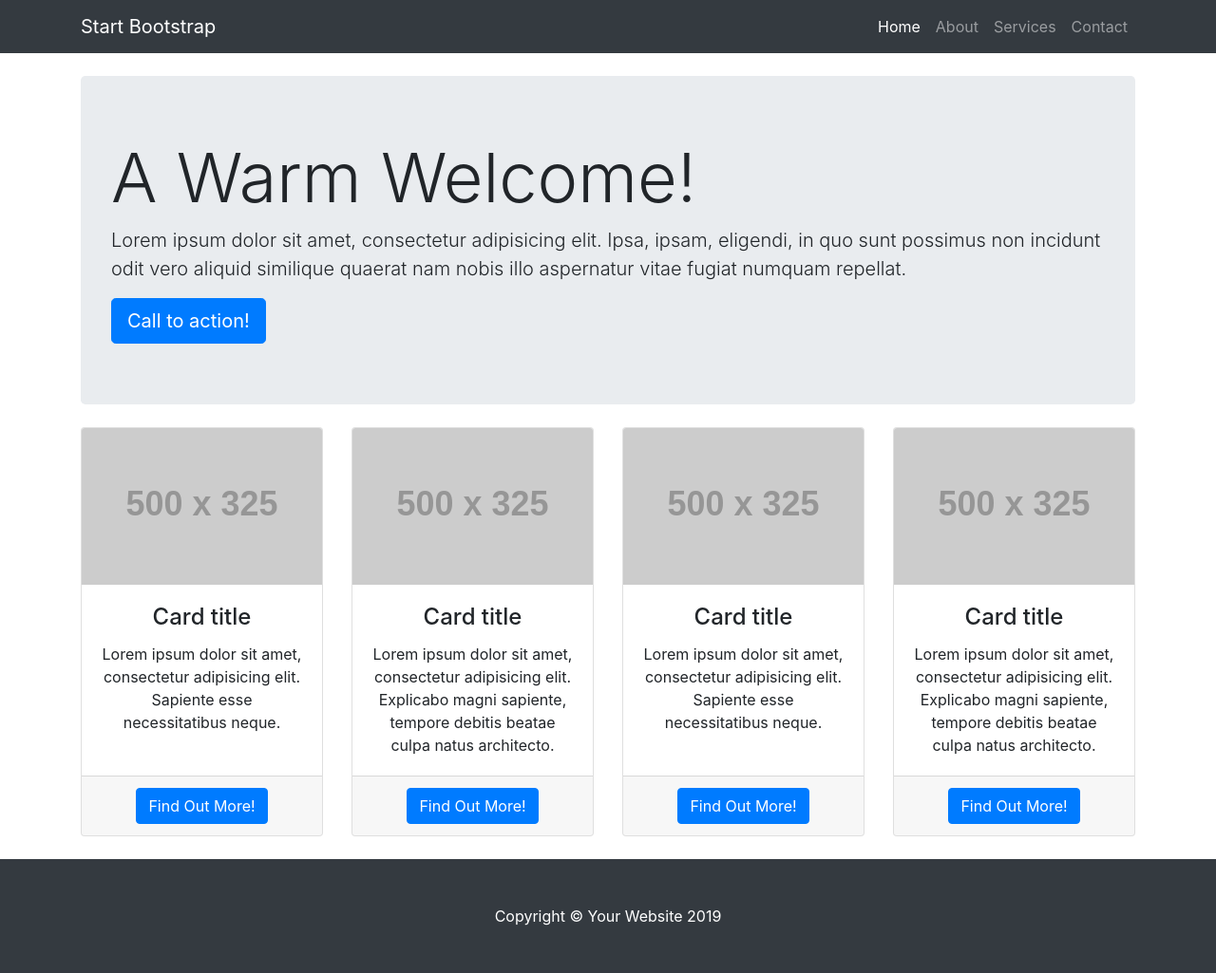
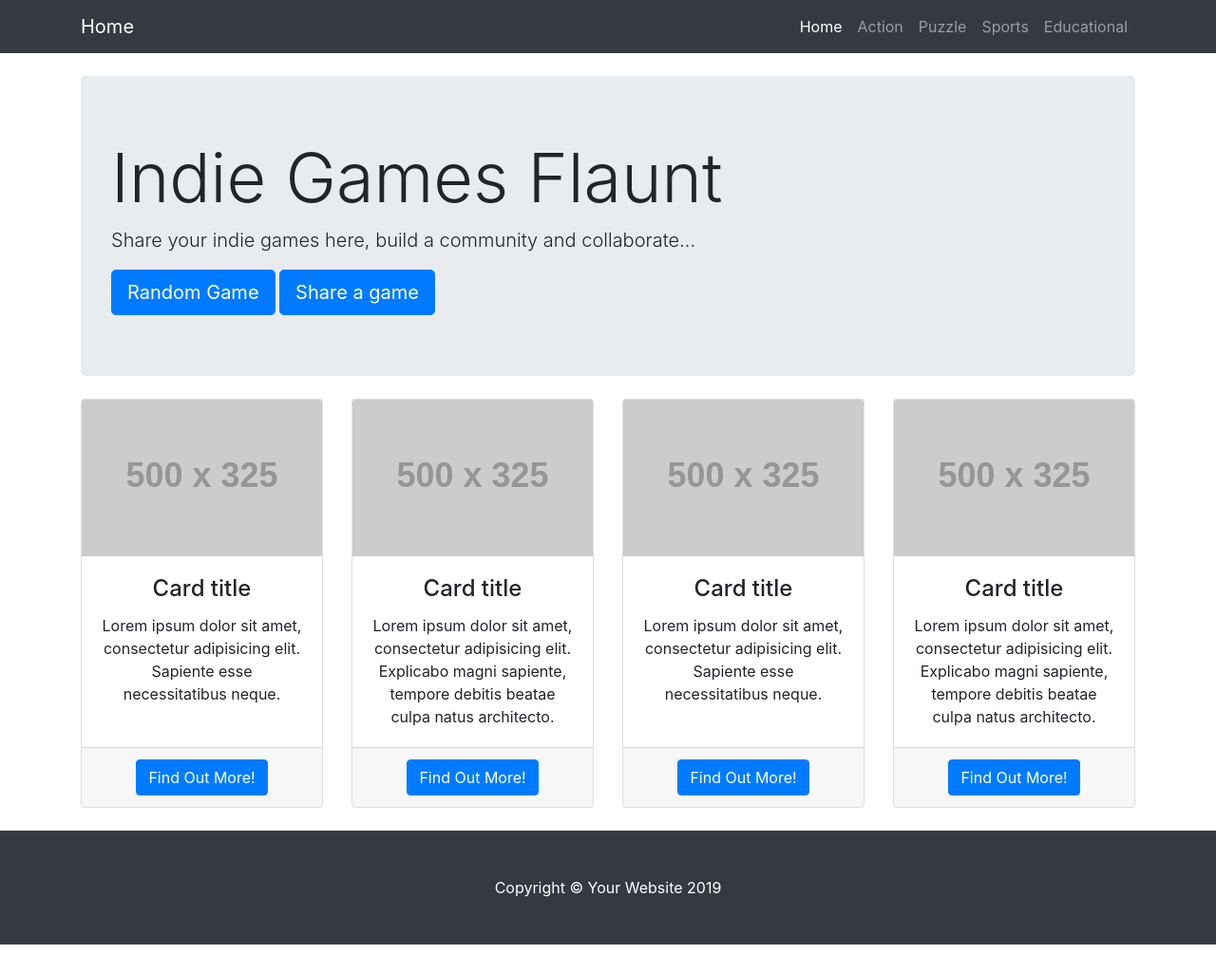
Before and after one commit to andrewdempsey2018/Indie-Games-Flaunt, a Flask app: page / in a window 1280 px wide. Shown: the whole page at 95% size. After the commit the page ends 995 px from the top, so only its background shows below. Run offline with Flask 2, Linux system fonts and the light colour scheme; grey boxes labelled with a size stand in for pictures from a placeholder-image service; some libraries are stand-ins or nearby versions.

Commit message:
Activated navbar elements

```diff
--- a/app.py
+++ b/app.py
@@ -6,14 +6,18 @@ app = Flask(__name__)
 def index():
     return render_template("index.html")
 
-@app.route("/about")
-def about():
-    return render_template("about.html")
+@app.route("/action")
+def action():
+    return render_template("action.html")
 
-@app.route("/contact")
-def contact():
-    return render_template("contact.html")
+@app.route("/puzzle")
+def puzzle():
+    return render_template("puzzle.html")
 
-@app.route("/careers")
-def careers():
-    return render_template("careers.html")
+@app.route("/sports")
+def sports():
+    return render_template("sports.html")
+
+@app.route("/educational")
+def educational():
+    return render_template("educational.html")
--- a/templates/base.html
+++ b/templates/base.html
@@ -8,7 +8,7 @@
   <meta name="description" content="">
   <meta name="author" content="">
 
-  <title>Heroic Features - Start Bootstrap Template</title>
+  <title>Indie Games Flaunt</title>
 
   <!-- Bootstrap core CSS -->
   <link href="./static/vendor/bootstrap/css/bootstrap.min.css" rel="stylesheet">
@@ -26,25 +26,28 @@
   <!-- Navigation -->
   <nav class="navbar navbar-expand-lg navbar-dark bg-dark fixed-top">
     <div class="container">
-      <a class="navbar-brand" href="#">Start Bootstrap</a>
+      <a class="navbar-brand" href="#">Home</a>
       <button class="navbar-toggler" type="button" data-toggle="collapse" data-target="#navbarResponsive" aria-controls="navbarResponsive" aria-expanded="false" aria-label="Toggle navigation">
         <span class="navbar-toggler-icon"></span>
       </button>
       <div class="collapse navbar-collapse" id="navbarResponsive">
         <ul class="navbar-nav ml-auto">
           <li class="nav-item active">
-            <a class="nav-link" href="#">Home
+            <a class="nav-link" href="{{ url_for('index') }}">Home
               <span class="sr-only">(current)</span>
             </a>
           </li>
           <li class="nav-item">
-            <a class="nav-link" href="#">About</a>
+            <a class="nav-link" href="{{ url_for('action') }}">Action</a>
           </li>
           <li class="nav-item">
-            <a class="nav-link" href="#">Services</a>
+            <a class="nav-link" href="{{ url_for('puzzle') }}">Puzzle</a>
           </li>
           <li class="nav-item">
-            <a class="nav-link" href="#">Contact</a>
+            <a class="nav-link" href="{{ url_for('sports') }}">Sports</a>
+          </li>
+		  <li class="nav-item">
+            <a class="nav-link" href="{{ url_for('educational') }}">Educational</a>
           </li>
         </ul>
       </div>
@@ -56,9 +59,10 @@
 
     <!-- Jumbotron Header -->
     <header class="jumbotron my-4">
-      <h1 class="display-3">A Warm Welcome!</h1>
-      <p class="lead">Lorem ipsum dolor sit amet, consectetur adipisicing elit. Ipsa, ipsam, eligendi, in quo sunt possimus non incidunt odit vero aliquid similique quaerat nam nobis illo aspernatur vitae fugiat numquam repellat.</p>
-      <a href="#" class="btn btn-primary btn-lg">Call to action!</a>
+      <h1 class="display-3">Indie Games Flaunt</h1>
+      <p class="lead">Share your indie games here, build a community and collaborate...</p>
+      <a href="#" class="btn btn-primary btn-lg">Random Game</a>
+	  <a href="#" class="btn btn-primary btn-lg">Share a game</a>
     </header>
 
     <!-- Page Features -->
@@ -131,8 +135,8 @@
   </footer>
 
   <!-- Bootstrap core JavaScript -->
-  <script src="vendor/jquery/jquery.min.js"></script>
-  <script src="vendor/bootstrap/js/bootstrap.bundle.min.js"></script>
+  <script src="./static/vendor/jquery/jquery.min.js"></script>
+  <script src="./static/vendor/bootstrap/js/bootstrap.bundle.min.js"></script>
 
 </body>
 
--- /dev/null
+++ b/templates/sports.html
@@ -0,0 +1,6 @@
+{% extends "base.html" %}
+{% block content %}
+
+<h1>index</h1>
+
+{% endblock %}
```
Also changed, not shown: templates/action.html (renamed from templates/about.html), templates/educational.html (renamed from templates/contact.html), templates/puzzle.html (renamed from templates/careers.html).
